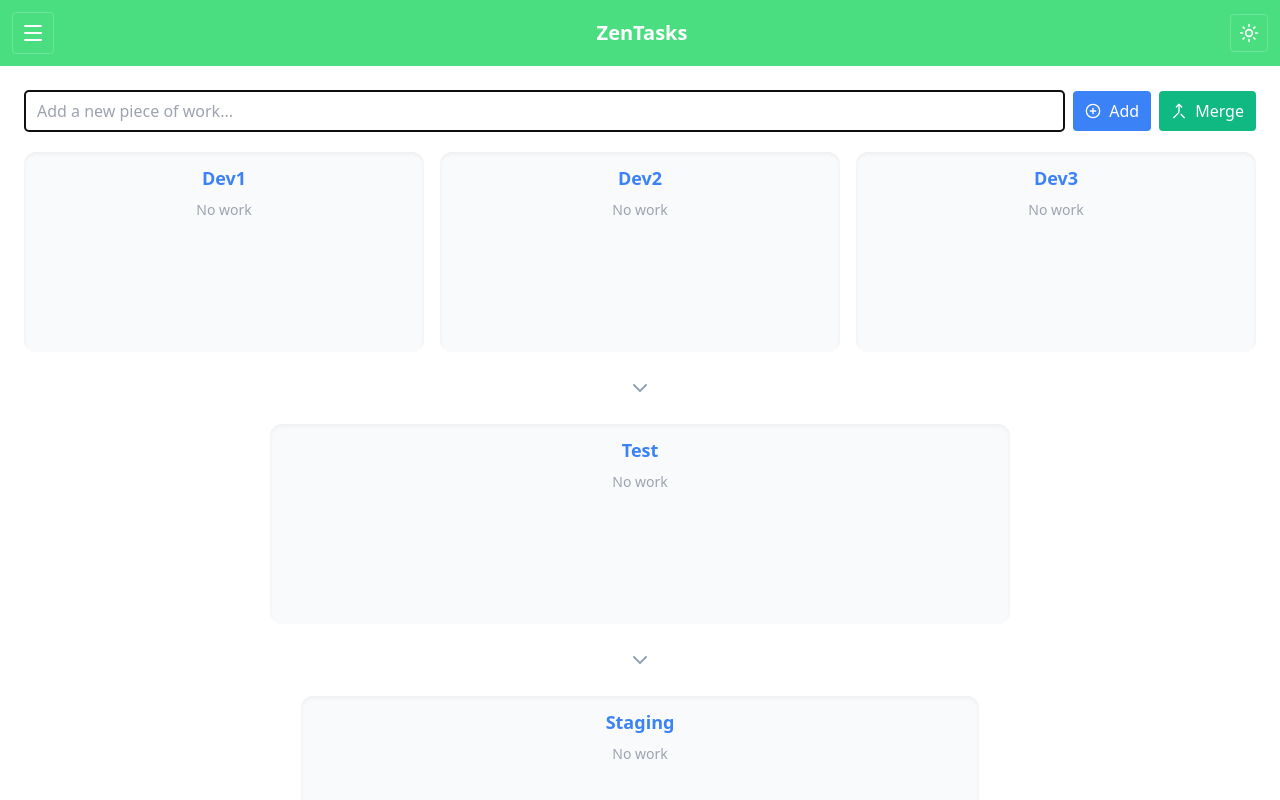
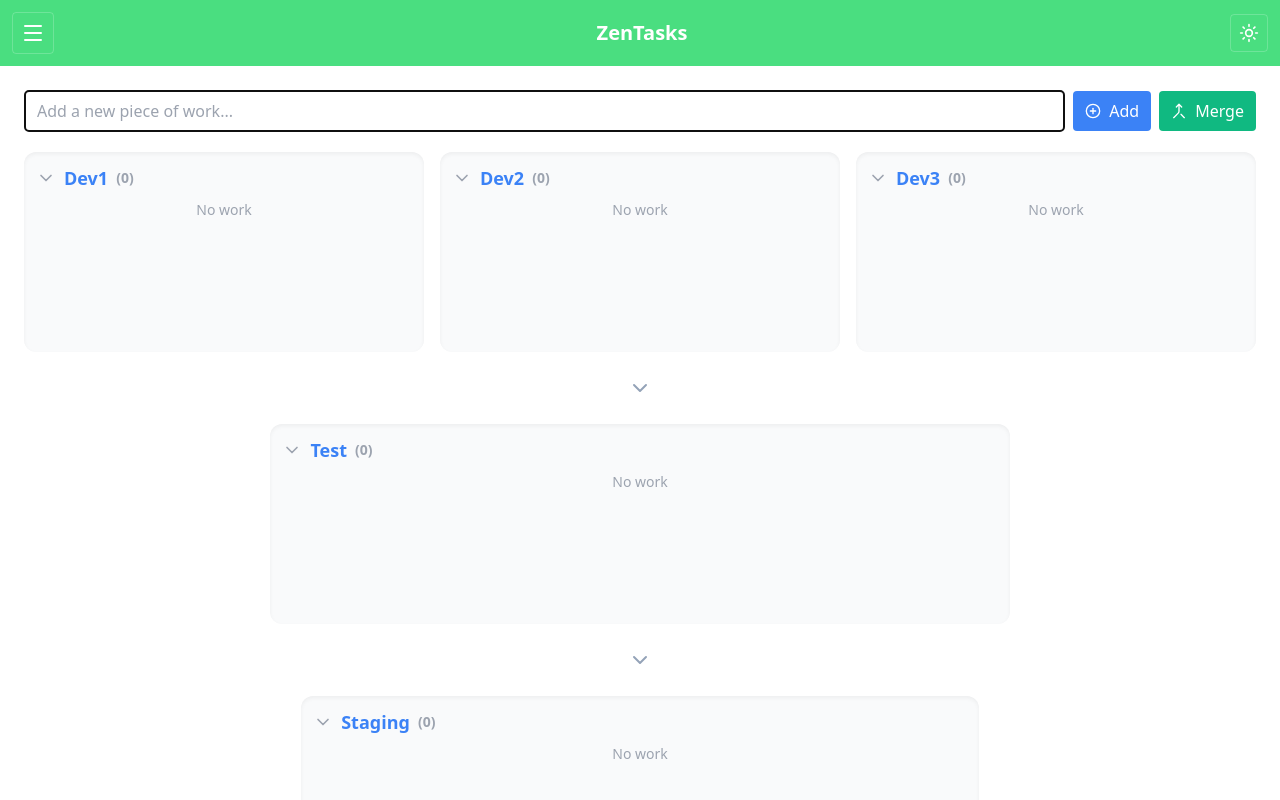
Before and after one commit to SamStanley1992/workmobile-todo, a React (Vite) app: page /workmobile-todo/environments in a window 1280 px wide. Shown: the top 800 px of the page. Built offline with nearby package versions, Linux system fonts and the light colour scheme.

Commit message:
Quick UI tweak

```diff
--- a/src/pages/Environments.jsx
+++ b/src/pages/Environments.jsx
@@ -2,7 +2,7 @@ import React, { useEffect, useState, useRef, useContext } from "react";
 import { DragDropContext, Droppable, Draggable } from "@hello-pangea/dnd";
 import ReactQuill from "react-quill-new";
 import "react-quill-new/dist/quill.snow.css";
-import { PlusCircle, Trash2, Merge, ChevronDown } from "lucide-react";
+import { PlusCircle, Trash2, Merge, ChevronDown, ChevronRight } from "lucide-react";
 import { DarkModeContext } from "../AppRoutes.jsx";
 
 const ENV_ORDER = ["Dev1", "Dev2", "Dev3", "Test", "Staging", "Production"];
@@ -27,6 +27,9 @@ export default function EnvironmentsPage() {
   const [selectedItem, setSelectedItem] = useState(null);
   const [deleteCandidate, setDeleteCandidate] = useState(null);
   const [showDeleteConfirm, setShowDeleteConfirm] = useState(false);
+  const [collapsedEnvs, setCollapsedEnvs] = useState(() =>
+    ENV_ORDER.reduce((acc, env) => ({ ...acc, [env]: false }), {})
+  );
 
   useEffect(() => { localStorage.setItem("envWork", JSON.stringify(work)); }, [work]);
 
@@ -94,11 +97,11 @@ export default function EnvironmentsPage() {
 
   const pageClasses = darkMode ? "text-white" : "text-gray-900";
   const panelClasses = darkMode
-    ? "rounded-xl p-3 shadow-inner min-h-[200px] transition bg-gray-800"
-    : "rounded-xl p-3 shadow-inner min-h-[200px] transition bg-gray-50";
+    ? "rounded-xl p-3 shadow-inner transition bg-gray-800"
+    : "rounded-xl p-3 shadow-inner transition bg-gray-50";
   const panelHeaderClasses = darkMode
-    ? "text-lg font-semibold mb-2 text-center text-gray-300"
-    : "text-lg font-semibold mb-2 text-center text-blue-500";
+    ? "text-lg font-semibold mb-2 text-gray-300"
+    : "text-lg font-semibold mb-2 text-blue-500";
   const inputClasses = darkMode
     ? "bg-gray-800 border-gray-700 text-gray-100 placeholder:text-gray-500"
     : "bg-white border-gray-300 text-gray-900 placeholder:text-gray-400";
@@ -108,15 +111,38 @@ export default function EnvironmentsPage() {
   const modalClasses = darkMode ? "bg-gray-800 text-gray-100" : "bg-white text-gray-900";
   const softPanelClasses = darkMode ? "bg-gray-800 border-gray-700" : "bg-white border-gray-200";
 
+  const toggleEnvCollapsed = (env) => {
+    setCollapsedEnvs((cur) => ({ ...cur, [env]: !cur[env] }));
+  };
+
   const renderPanel = (env) => {
     const envItems = work.filter((w) => w.environment === env);
+    const isCollapsed = Boolean(collapsedEnvs[env]);
+    const countClasses = darkMode ? "text-sm text-gray-500" : "text-sm text-gray-400";
+    const headerIconClasses = darkMode ? "text-gray-500" : "text-gray-400";
+    const panelStateClasses = isCollapsed ? "min-h-0" : "min-h-[200px]";
 
     return (
-      <Droppable droppableId={env} key={env}>
+      <Droppable droppableId={env} key={env} isDropDisabled={isCollapsed}>
         {(provided) => (
-          <div ref={provided.innerRef} {...provided.droppableProps} className={panelClasses}>
-            <h2 className={panelHeaderClasses}>{env}</h2>
-            <div className="flex flex-col gap-2">
+          <div ref={provided.innerRef} {...provided.droppableProps} className={`${panelClasses} ${panelStateClasses}`}>
+            <button
+              type="button"
+              onClick={() => toggleEnvCollapsed(env)}
+              className={`w-full flex items-center justify-start gap-2 ${panelHeaderClasses}`}
+              aria-expanded={!isCollapsed}
+              aria-controls={`env-panel-${env}`}
+            >
+              {isCollapsed ? (
+                <ChevronRight className={`h-5 w-5 ${headerIconClasses}`} />
+              ) : (
+                <ChevronDown className={`h-5 w-5 ${headerIconClasses}`} />
+              )}
+              <span>{env}</span>
+              <span className={countClasses}>({envItems.length})</span>
+            </button>
+            {!isCollapsed && (
+              <div id={`env-panel-${env}`} className="flex flex-col gap-2">
                 {envItems.length === 0 && (
                   <p className={`text-center text-sm ${darkMode ? "text-gray-500" : "text-gray-400"}`}>No work</p>
                 )}
@@ -144,6 +170,7 @@ export default function EnvironmentsPage() {
                 ))}
                 {provided.placeholder}
               </div>
+            )}
           </div>
         )}
       </Droppable>
```
Lines whose indentation alone changed are shown as unchanged.
